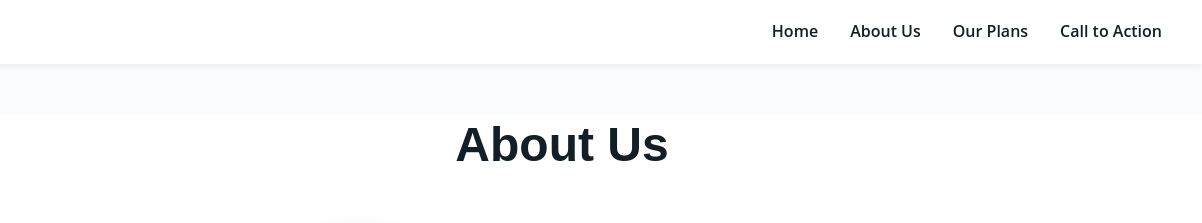
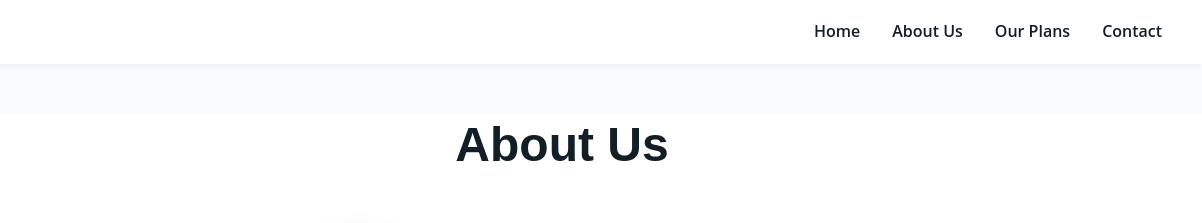
Before and after one commit to Gym4U-Open-source/Landing-Page, a plain HTML site: page about-us.html in a window 1280 px wide. Shown: the top 223 px of the page, 78-1280 px from the left. Drawn offline with nearby package versions, Linux system fonts and the light colour scheme; some icons are missing; a web font is replaced by a local one.

Commit message:
fix(all): names changed

```diff
--- a/about-us.html
+++ b/about-us.html
@@ -34,7 +34,7 @@
           <a href="plans.html">Our Plans</a>
         </li>
         <li>
-          <a href="./contact.html">Call to Action</a>
+          <a href="./contact.html">Contact</a>
         </li>
       </ul>
     </nav>
```
Also changed, not shown: contact.html (+1 -1 lines), plans.html (+1 -1 lines), terms-and-conditions.html (+1 -1 lines).
